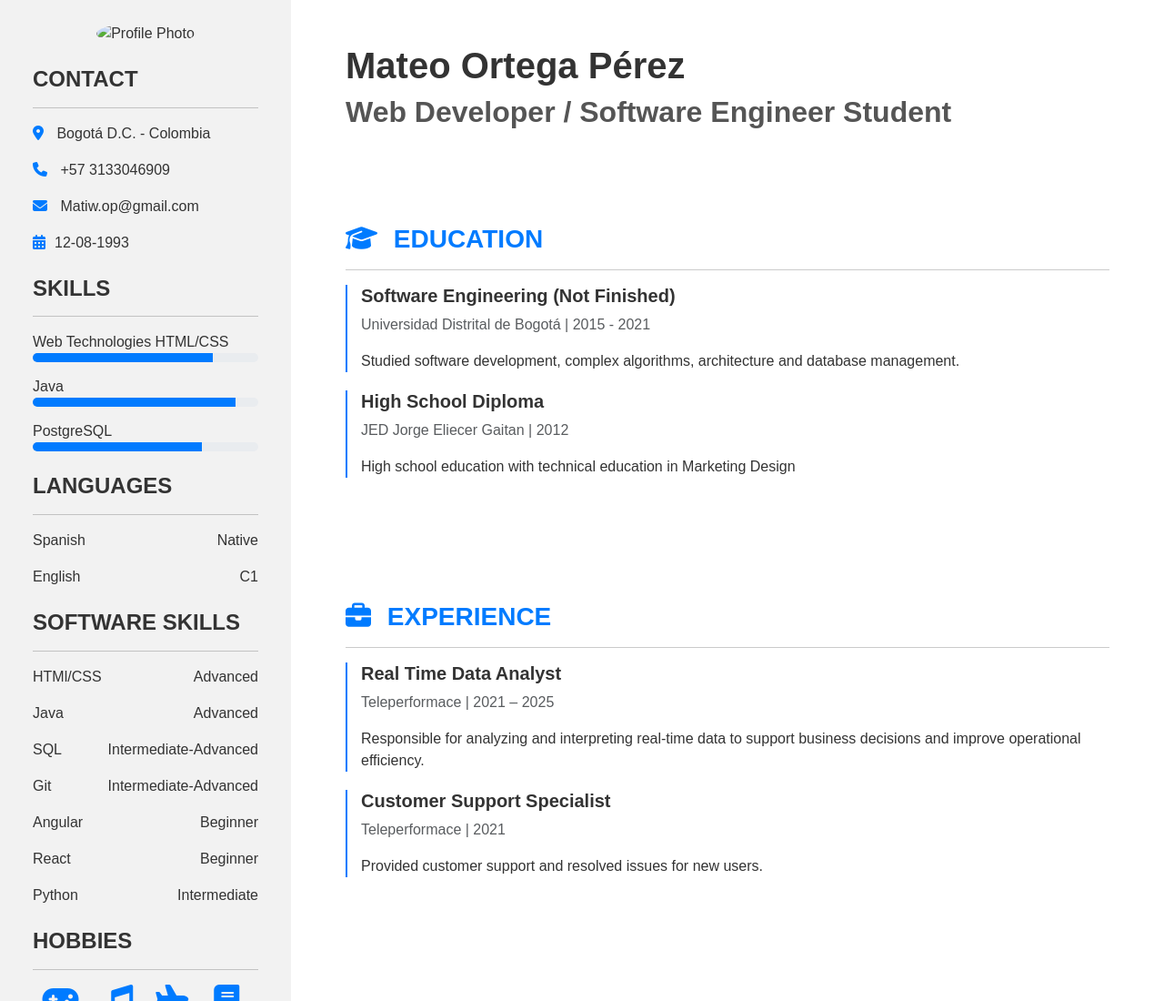
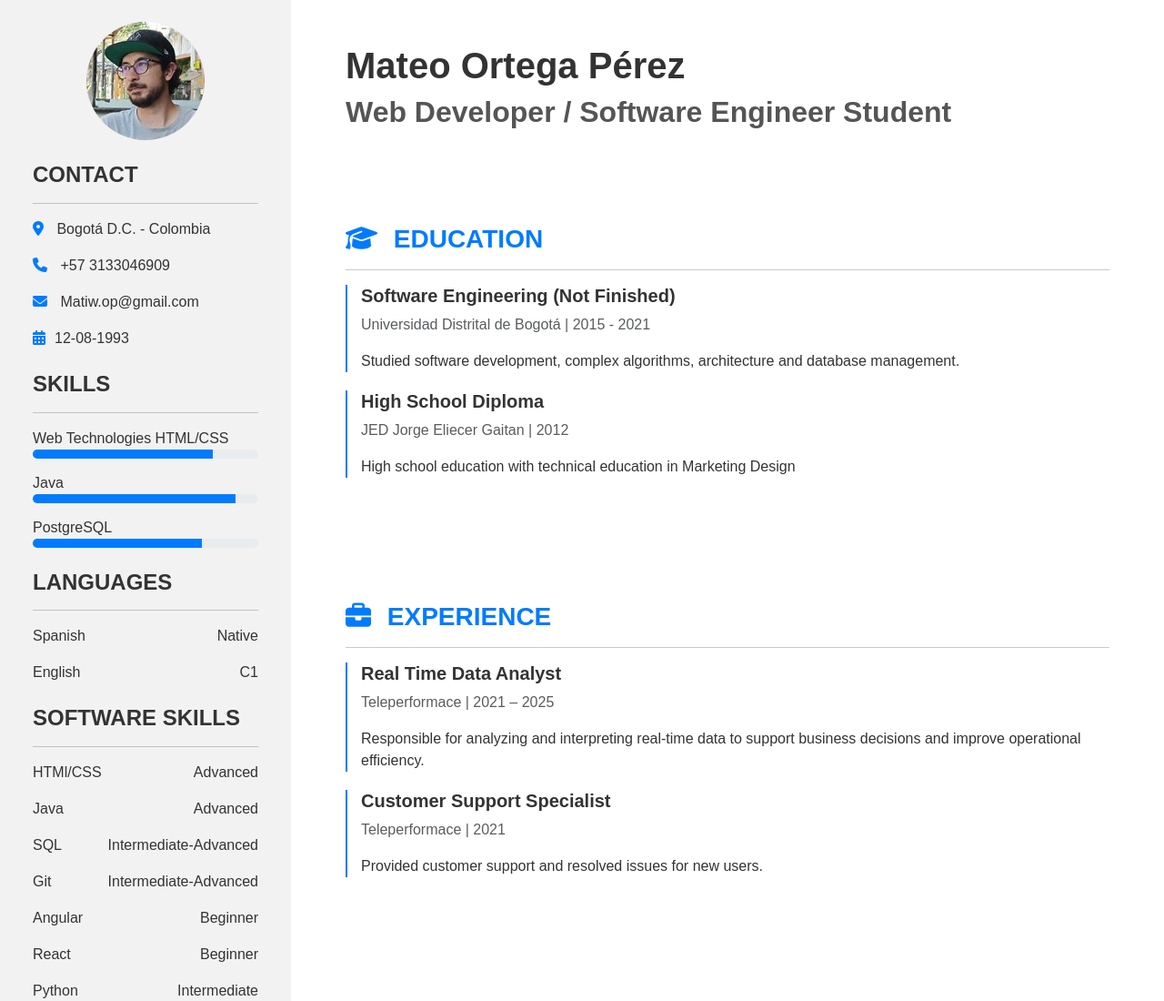
Before and after one commit to Skoolk/Curriculum, a plain HTML site: page index.html in a window 1280 px wide. Shown: the top 1100 px of the page at 91% size. Drawn offline with nearby package versions, Linux system fonts and the light colour scheme; the site is published under a folder, as on GitHub Pages, so addresses that start at the root find nothing.

Commit message:
Continuacion despues del fallo con Google

```diff
--- a/index.html
+++ b/index.html
@@ -8,7 +8,7 @@
     <meta name="description" content="Curriculum Vitae of Mateo Ortega, a software developer with experience in web technologies and databases.">
     <meta name="robots" content="index, follow">
     <link rel="canonical" href="https://yourwebsite.com/">
-    <link rel="icon" type="image/svg+xml" href="/.img/icon.svg">
+    <link rel="icon" type="image/svg+xml" href="./.img/icon.svg">
 
 
      <!-- Open Graph -->
@@ -39,7 +39,7 @@
             <!-- Left Column -->
             <div class="col-lg-3 col-md-4 left-column">
                 <div class="profile-photo text-center py-4">
-                    <img src="/.img/Profile-thumbnail.jpeg" class="img-fluid rounded-circle" alt="Profile Photo">
+                    <img src="./.img/Profile-thumbnail.jpeg" class="img-fluid rounded-circle" alt="Profile Photo">
                 </div>
                 <div class="contact-info px-4">
                     <h4 class="text-uppercase">Contact</h4>
```
